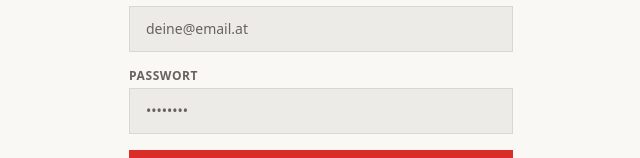
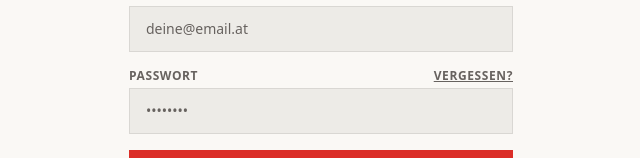
Before and after one commit to Magaloko/AXISJJ, a Next.js app: page /login in a window 1280 px wide. Both pictures are taken after a click on the button "PASSWORT". Shown: the part 423-581 px from the top of the page, without its empty margins (319-959 px from the left). Built offline with nearby package versions, Linux system fonts and the light colour scheme.

Commit message:
feat(auth): add password reset link on login page

```diff
--- a/app/login/page.tsx
+++ b/app/login/page.tsx
@@ -4,6 +4,7 @@
 import { useState } from 'react'
 import { useRouter } from 'next/navigation'
 import Image from 'next/image'
+import Link from 'next/link'
 import { createClient } from '@/lib/supabase/client'
 import { logPasswordLogin } from '@/app/actions/auth-events'
 
@@ -71,7 +72,6 @@ export default function LoginPage() {
         <div className="mb-8 flex justify-center">
           <Image src="/images/logo.jpg" alt="AXIS JIU JITSU" width={56} height={56} className="object-contain" />
         </div>
-
         <h1 className="mb-1 text-center text-2xl font-black text-foreground">AXIS Member Portal</h1>
         <p className="mb-8 text-center text-sm text-muted-foreground">Mitglieder-Login</p>
 
@@ -79,7 +79,7 @@ export default function LoginPage() {
         <div className="mb-6 flex border border-border">
           <button
             type="button"
-            onClick={() => { setMode('magic'); setStatus('idle') }}
+            onClick={() => { setMode('magic'); setStatus('idle'); setErrorMsg('') }}
             className={`flex-1 py-2 text-xs font-bold uppercase tracking-wider transition-colors ${
               mode === 'magic' ? 'bg-primary text-primary-foreground' : 'text-muted-foreground hover:text-foreground'
             }`}
@@ -88,7 +88,7 @@ export default function LoginPage() {
           </button>
           <button
             type="button"
-            onClick={() => { setMode('password'); setStatus('idle') }}
+            onClick={() => { setMode('password'); setStatus('idle'); setErrorMsg('') }}
             className={`flex-1 py-2 text-xs font-bold uppercase tracking-wider transition-colors ${
               mode === 'password' ? 'bg-primary text-primary-foreground' : 'text-muted-foreground hover:text-foreground'
             }`}
@@ -115,9 +115,17 @@ export default function LoginPage() {
 
           {mode === 'password' && (
             <div>
-              <label htmlFor="password" className="mb-1 block text-xs font-bold uppercase tracking-wider text-muted-foreground">
-                Passwort
-              </label>
+              <div className="mb-1 flex items-center justify-between">
+                <label htmlFor="password" className="block text-xs font-bold uppercase tracking-wider text-muted-foreground">
+                  Passwort
+                </label>
+                <Link
+                  href="/reset-password"
+                  className="text-xs font-bold uppercase tracking-wider text-muted-foreground underline hover:text-foreground"
+                >
+                  Vergessen?
+                </Link>
+              </div>
               <input
                 id="password"
                 type="password"
@@ -137,11 +145,7 @@ export default function LoginPage() {
             disabled={status === 'loading'}
             className="w-full bg-primary py-4 text-sm font-black uppercase tracking-widest text-primary-foreground transition-colors hover:bg-primary/90 disabled:opacity-50"
           >
-            {status === 'loading'
-              ? 'Wird geladen ...'
-              : mode === 'magic'
-              ? 'Link senden →'
-              : 'Einloggen →'}
+            {status === 'loading' ? 'Wird geladen ...' : mode === 'magic' ? 'Link senden →' : 'Einloggen →'}
           </button>
         </form>
       </div>
```
